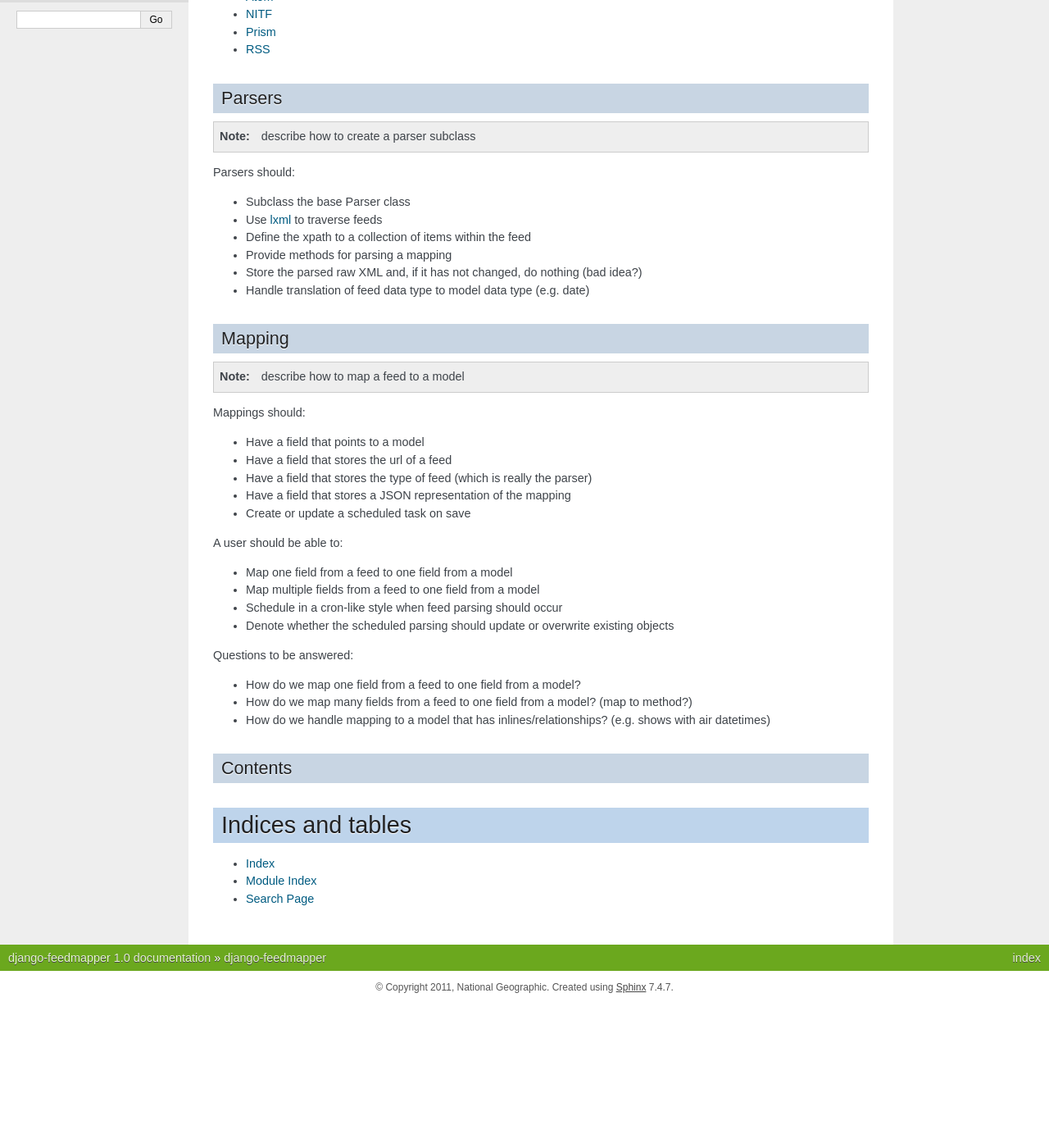
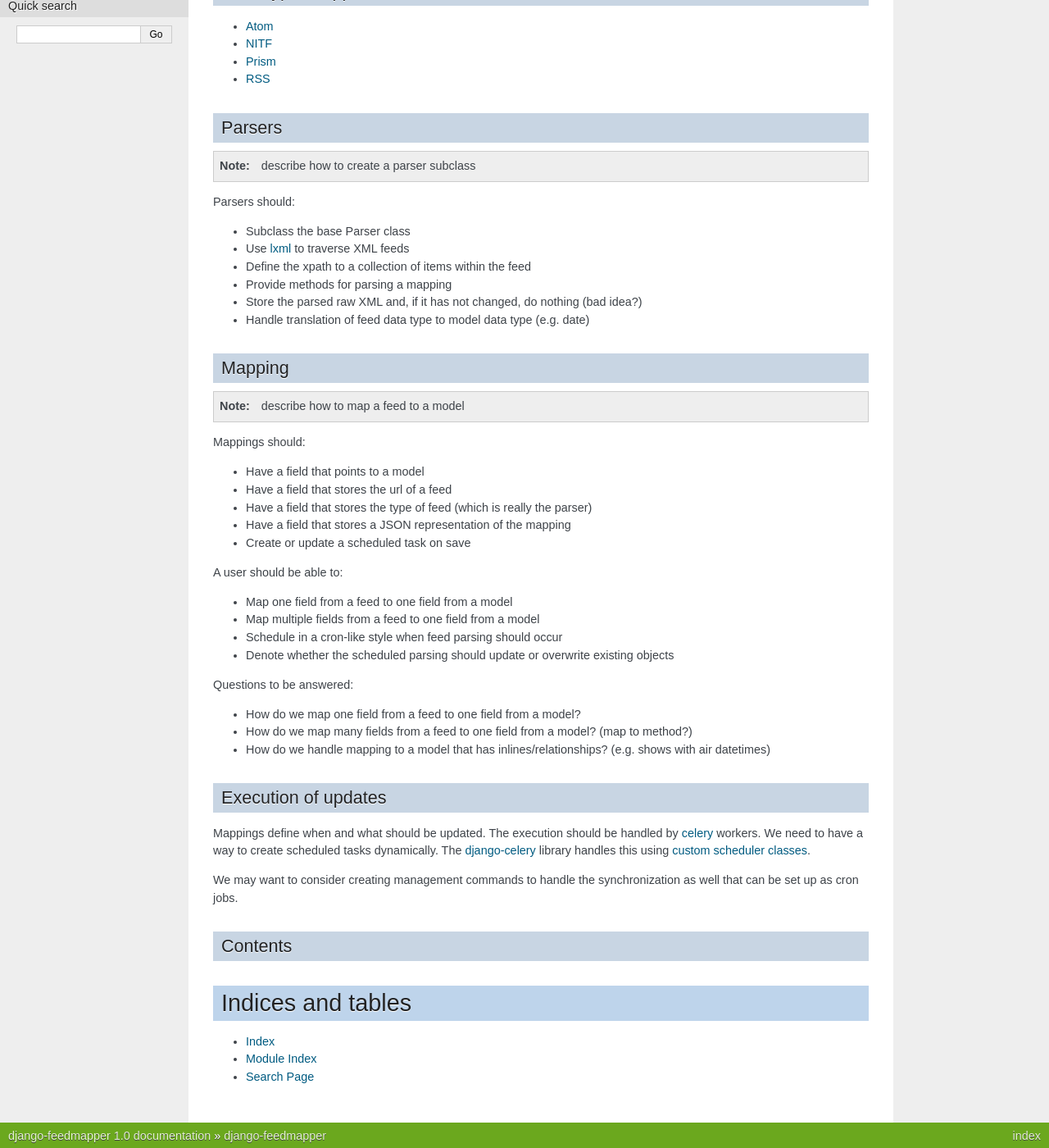
Before and after one commit to richleland/django-feedmapper, a Sphinx documentation site: the page built from docs/source/index.rst, in a window 1280 px wide and 1400 px high, scrolled down 335 px. Shown: the whole window at 82% size. Built offline with Sphinx 7.4.7, drawn with Linux system fonts in a browser that asks for light colours; before the commit the page ends 1559 px from its top, so only the background shows below that; some of the changed text lies outside the part shown.

Commit message:
More outline tweaks.

```diff
--- a/docs/source/index.rst
+++ b/docs/source/index.rst
@@ -1,5 +1,7 @@
 django-feedmapper
 =================
+
+django-feedmapper is a library for synchronizing data from feeds with Django models.
 
 Existing solutions in the same vain
 ***********************************
@@ -29,7 +31,7 @@ Parsers
 Parsers should:
 
 * Subclass the base Parser class
-* Use `lxml`_ to traverse feeds
+* Use `lxml`_ to traverse XML feeds
 * Define the xpath to a collection of items within the feed
 * Provide methods for parsing a mapping
 * Store the parsed raw XML and, if it has not changed, do nothing (bad idea?)
@@ -63,6 +65,17 @@ Questions to be answered:
 * How do we map many fields from a feed to one field from a model? (map to method?)
 * How do we handle mapping to a model that has inlines/relationships? (e.g. shows with air datetimes)
 
+Execution of updates
+********************
+
+Mappings define when and what should be updated. The execution should be handled by `celery`_ workers. We need to have a way to create scheduled tasks dynamically. The `django-celery`_ library handles this using `custom scheduler classes`_.
+
+We may want to consider creating management commands to handle the synchronization as well that can be set up as cron jobs.
+
+.. _celery: http://celeryproject.org/
+.. _django-celery: http://packages.python.org/django-celery/
+.. _custom scheduler classes: http://docs.celeryproject.org/en/latest/userguide/periodic-tasks.html#using-custom-scheduler-classes
+
 Contents
 ********
 
```
